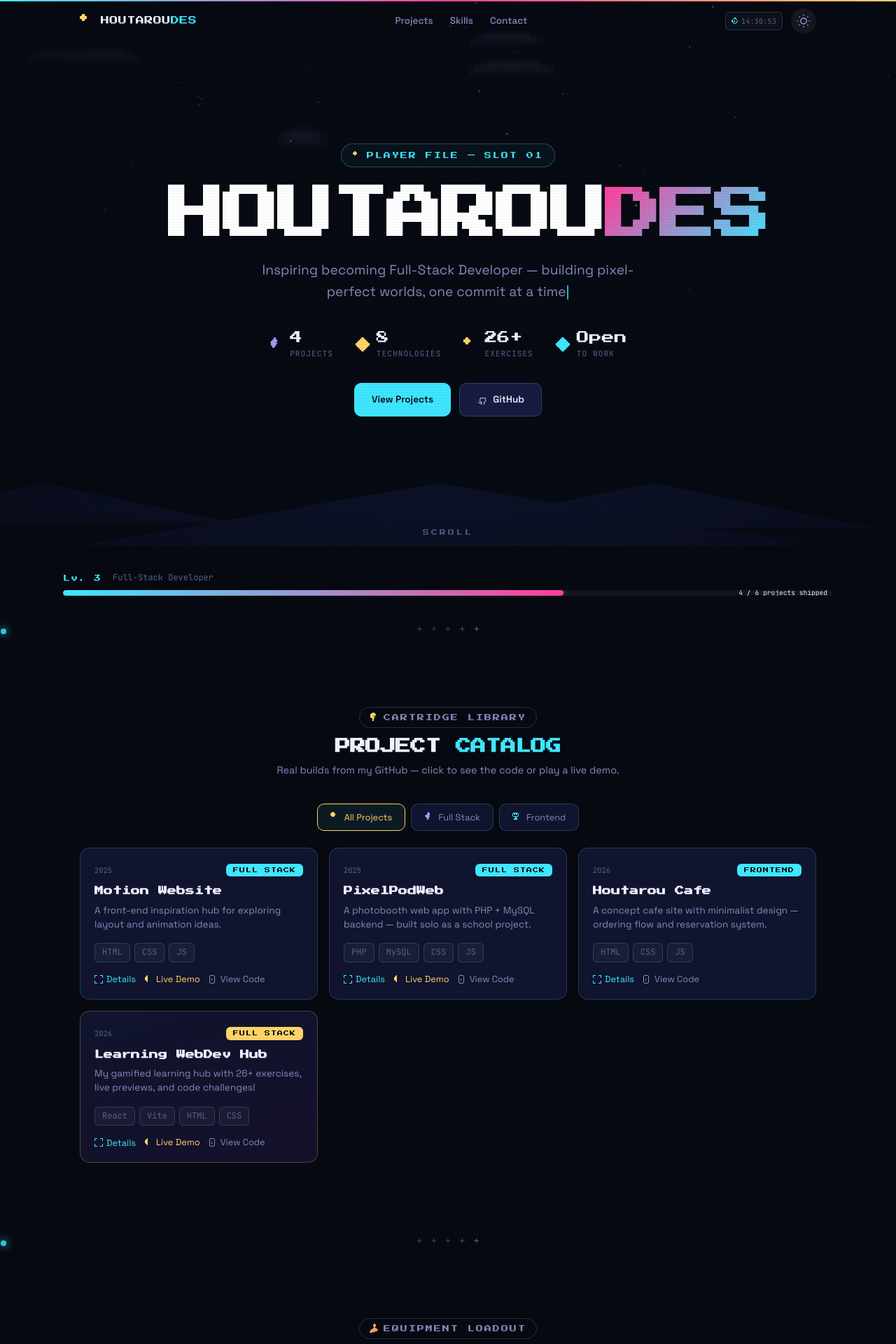
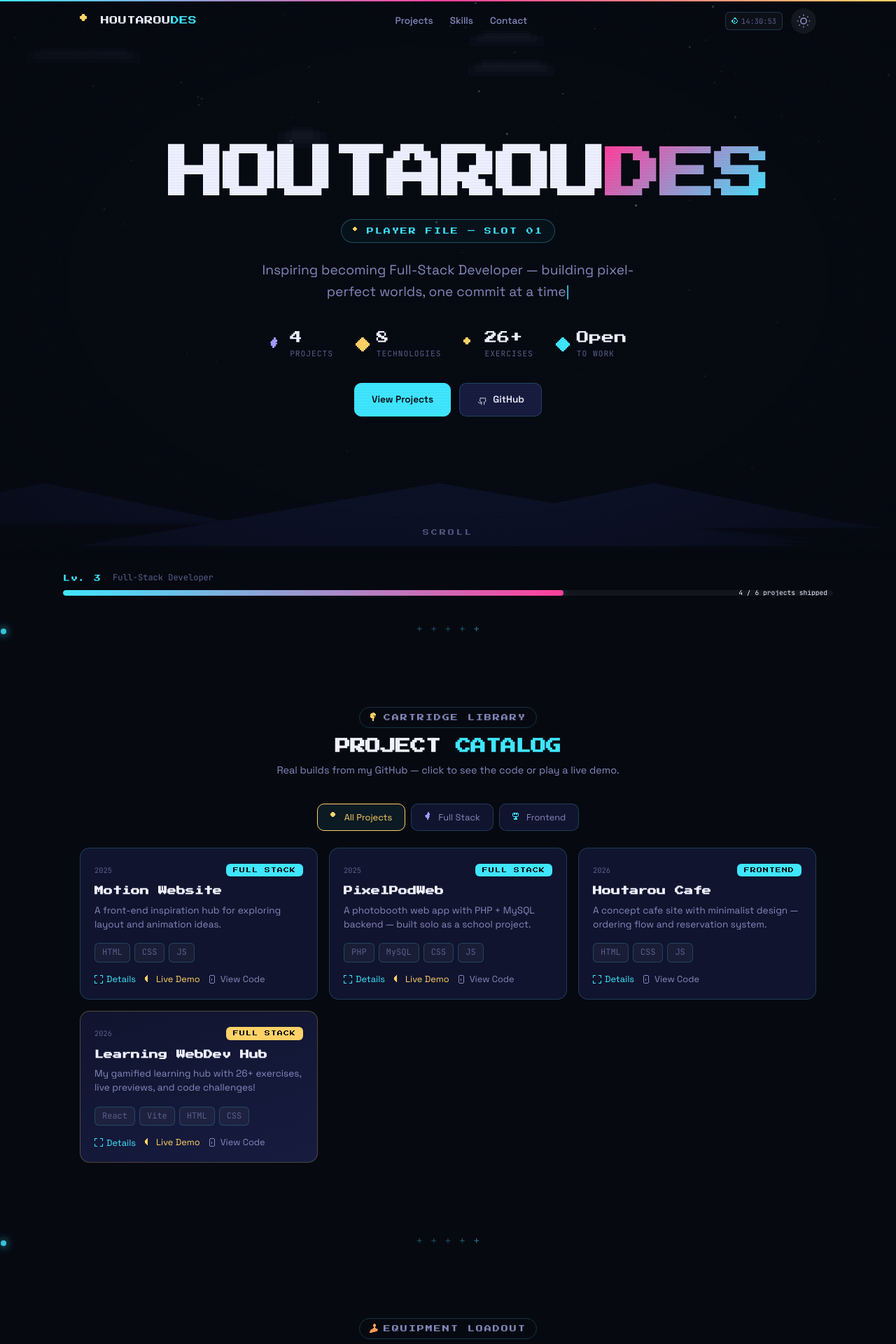
Before and after one commit to houtaroudes/houtaroudes-portfolio, a React (Vite) app: page / in a window 1280 px wide. Shown: the top 1920 px of the page at 70% size. Built offline with nearby package versions, Linux system fonts and the light colour scheme.

Commit message:
fix: sidebar, intro animation, light theme colors, transitions

```diff
--- a/src/App.jsx
+++ b/src/App.jsx
@@ -154,10 +154,6 @@ function IntroOverlay({onDone}) {
    📌 Sidebar — shows up when you scroll down
    ============================================================= */
 function ScrollSidebar({scrolled, darkMode, setDarkMode, activeSection, scrolledDeep}) {
-  const { scrollYProgress } = useScroll();
-  const sidebarOpacity = useTransform(scrollYProgress, [0, 0.05], [0, 1]);
-  const sidebarX = useTransform(scrollYProgress, [0, 0.08], [-80, 0]);
-
   const navItems = [
     {id:"hero", label:"Home", icon:"star"},
     {id:"projects", label:"Projects", icon:"note"},
@@ -167,8 +163,10 @@ function ScrollSidebar({scrolled, darkMode, setDarkMode, activeSection, scrolled
 
   return (
     <motion.aside
-      style={{ opacity: sidebarOpacity, x: sidebarX }}
       className={`scroll-sidebar ${scrolledDeep ? 'visible' : ''}`}
+      initial={{ opacity: 0, x: -80 }}
+      animate={scrolledDeep ? { opacity: 1, x: 0 } : { opacity: 0, x: -80 }}
+      transition={{ duration: 0.5, ease: [0.16, 1, 0.3, 1] }}
     >
       <div className="sidebar-inner">
         {/* Mini logo */}
@@ -409,6 +407,7 @@ export default function Portfolio() {
         darkMode={darkMode}
         setDarkMode={handleThemeToggle}
         activeSection={activeSection}
+        key={scrolledDeep ? 'visible' : 'hidden'}
       />
 
       {/* NAV */}
@@ -452,6 +451,17 @@ export default function Portfolio() {
       <header className="hero" id="hero">
         <div className="hero-scan" aria-hidden="true"/>
         <div className="hero-content">
+          <>
+            {/* Always-rendered hero title for smooth layoutId animation */}
+            <motion.h1
+              className="hero-title"
+              layoutId="main-title"
+              transition={{ duration: 0.9, ease: [0.16, 1, 0.3, 1] }}
+              style={{ opacity: showContent ? 1 : 0 }}
+            >
+              HOUTAROU<span className="gradient-accent">DES</span>
+            </motion.h1>
+
             {showContent && (
               <>
                 <motion.div
@@ -461,14 +471,6 @@ export default function Portfolio() {
                 >
                   <div className="hero-badge"><PxIcon name="star" size={12} /> Player File — Slot 01</div>
                 </motion.div>
-
-              <motion.h1
-                className="hero-title"
-                layoutId="main-title"
-                transition={{ duration: 0.9, ease: [0.16, 1, 0.3, 1] }}
-              >
-                HOUTAROU<span className="gradient-accent">DES</span>
-              </motion.h1>
 
                 <motion.div
                   initial={{ opacity: 0, y: 20 }}
@@ -503,6 +505,7 @@ export default function Portfolio() {
                 </motion.div>
               </>
             )}
+          </>
         </div>
         <motion.div
           className="scroll-hint"
@@ -678,14 +681,18 @@ a{color:inherit;text-decoration:none}
   justify-content: center;
   background: var(--void);
   pointer-events: none;
+  transition: background-color 0.5s ease;
 }
 .intro-title {
   font-family: var(--font-display);
   font-size: clamp(2.5rem, 8vw, 6rem);
   letter-spacing: -1px;
   white-space: nowrap;
-  color: white;
+  color: var(--foreground);
   text-shadow: 0 0 15px rgba(255,255,255,0.2);
+}
+[data-theme="light"] .intro-title {
+  color: var(--text);
 }
 .accent-glow {
   color: var(--magenta) !important;
@@ -968,7 +975,7 @@ nav.scrolled {
 .project-grid{display:grid;grid-template-columns:repeat(auto-fill,minmax(340px,1fr));gap:16px}
 @media(max-width:400px){.project-grid{grid-template-columns:1fr}}
 .project-card{background:var(--panel);border:1px solid var(--border);border-radius:14px;padding:22px 20px 18px;position:relative;overflow:hidden;transition:all .4s var(--ease-out)}
-.project-card.featured{border-color:rgba(255,209,102,0.25);background:linear-gradient(160deg,var(--panel) 0%,#14102a 100%)}
+.project-card.featured{border-color:rgba(255,209,102,0.25);background:linear-gradient(160deg,var(--panel) 0%,var(--panel-2) 100%)}
 .project-card:hover{transform:translateY(-4px);border-color:var(--cyan);box-shadow:0 8px 30px rgba(63,230,255,0.08)}
 .project-card.featured:hover{border-color:var(--gold);box-shadow:0 8px 30px rgba(255,209,102,0.1)}
 .card-glow{position:absolute;inset:0;border-radius:14px;transition:opacity .3s;pointer-events:none}
@@ -1015,7 +1022,7 @@ transition:all .3s var(--ease-out)}
 .modal-actions{display:flex;gap:10px;flex-wrap:wrap;margin-top:4px}
 
 /* Featured */
-.featured-card{position:relative;overflow:hidden;background:linear-gradient(160deg,#14102a 0%,var(--panel) 100%);border:1px solid rgba(255,209,102,0.25);border-radius:20px;padding:48px 32px;text-align:center;display:flex;flex-direction:column;align-items:center}
+.featured-card{position:relative;overflow:hidden;background:linear-gradient(160deg,var(--panel-2) 0%,var(--panel) 100%);border:1px solid rgba(255,209,102,0.25);border-radius:20px;padding:48px 32px;text-align:center;display:flex;flex-direction:column;align-items:center}
 .featured-glow{position:absolute;inset:0;background:radial-gradient(800px circle at 50% 50%,rgba(255,209,102,0.06),transparent);pointer-events:none}
 .featured-badge{font-family:var(--font-display);font-size:9px;letter-spacing:2px;text-transform:uppercase;color:var(--gold);border:1px solid rgba(255,209,102,0.3);background:rgba(255,209,102,0.06);padding:6px 16px;border-radius:100px;margin-bottom:14px;position:relative;z-index:1;display:inline-flex;align-items:center;gap:6px}
 .featured-title{font-family:var(--font-display);font-size:20px;margin-bottom:12px;position:relative;z-index:1}
@@ -1089,7 +1096,7 @@ footer{padding:40px 24px;border-top:1px solid var(--border);margin-top:40px}
   line-height: 1.1;
   margin-bottom: 20px;
   text-transform: uppercase;
-  color: white;
+  color: var(--text);
 }
 .gradient-accent {
   background: linear-gradient(135deg, var(--magenta), var(--cyan));
@@ -1301,7 +1308,8 @@ footer{padding:40px 24px;border-top:1px solid var(--border);margin-top:40px}
 @media (max-width: 768px) {
   .nav-links { display: none; }
   .sidebar-nav-label { display: none; }
-  .scroll-sidebar { display: none; }
+  .scroll-sidebar.visible { display: flex; }
+  .scroll-sidebar .sidebar-nav-label { display: none; }
   .nav-clock { display: none; }
   .hero-stats { gap: 20px; }
   .hero-stat-value { font-size: 16px; }
```
Lines whose indentation alone changed are shown as unchanged.
